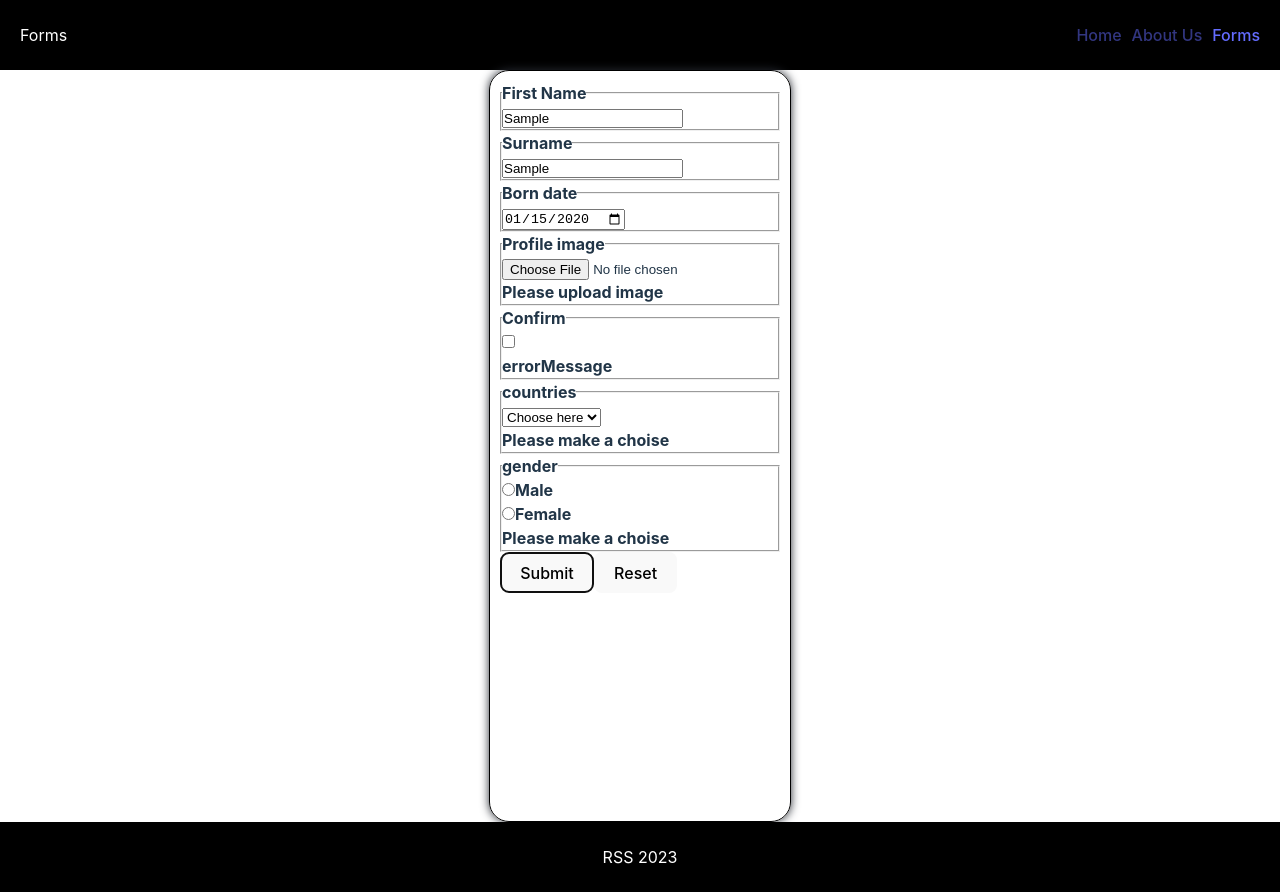
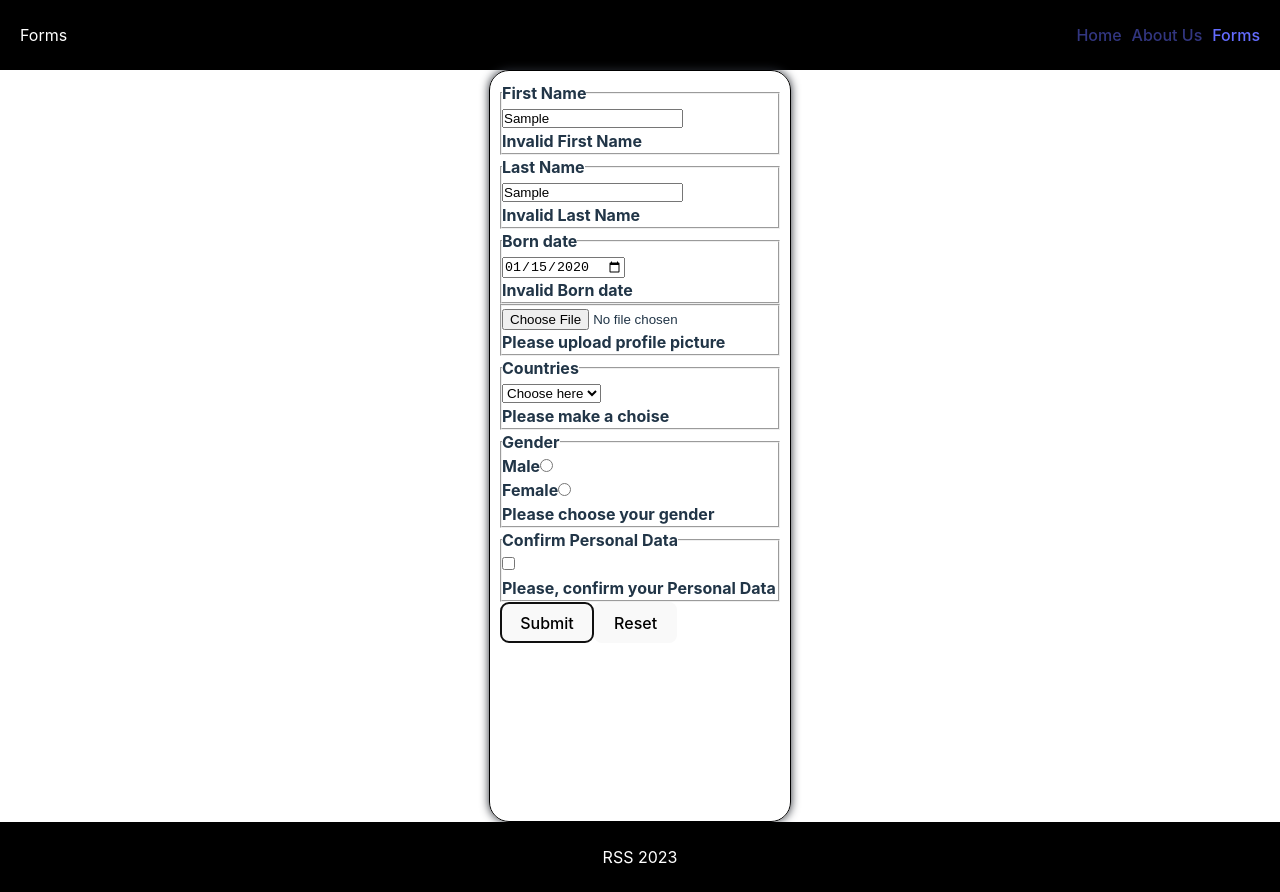
Before and after one commit to bloodsuckers-spb/ssr-render-to-pipeable-stream, a React (Vite) app: page /forms in a window 1280 px wide. Both pictures are taken after typing "Sample", "Sample", "2020-01-15" into the empty fields and a click on the button "Submit". Built offline with nearby package versions, Linux system fonts and the light colour scheme.

Commit message:
feat: start static form

```diff
--- a/src/components/AppLayout/index.tsx
+++ b/src/app/AppLayout/index.tsx
@@ -1,4 +1,4 @@
-import { AppNav, Heading, Bounding } from '..';
+import { AppNav, Heading, Bounding } from '../../components';
 
 import styles from './index.module.scss';
 
--- a/src/components/AppRouter/routesConfig.tsx
+++ b/src/components/AppRouter/routesConfig.tsx
@@ -1,6 +1,6 @@
 import { createRoutesFromElements, Route } from 'react-router-dom';
 
-import App from '../AppLayout';
+import App from '../../app/AppLayout';
 
 import { routes } from './routes';
 
--- a/src/pages/Forms/components/Form/index.tsx
+++ b/src/pages/Forms/components/Form/index.tsx
@@ -1,44 +1,36 @@
 import { Component, ReactNode, FormEvent } from 'react';
-
-import { FormInput, FormField } from './components';
 
 import styles from './index.module.css';
 
 import validate from '../../../../services/Validation';
 
-import { State, Props, ErrorsState } from './models';
-import { FormCard } from '../FormCard/models';
-
-import { inputsData } from './constants';
+import { State, Props, ErrorsState, RefsMap } from './models';
 
 export default class Form extends Component<Props, State> {
-  private static selectTitle = 'countries' as const;
-  private static radioTitle = 'gender' as const;
+  private static radioOptions = ['Male', 'Female'] as const;
   private static defaultSelected = 'Choose here' as const;
-  private static selectOptions = ['USA', 'Italy', 'Germany'] as const;
-  private static radioOptions = ['Male', 'Female'] as const;
-  private static defaultErrorMessage = 'Please make a choise' as const;
-  private inputsRefs: Array<HTMLInputElement> = [];
-  private radioRefs: Array<HTMLInputElement> = [];
+  private formRef: HTMLFormElement | null = null;
+  private inputsRefs = new Map<keyof typeof RefsMap, HTMLInputElement | null>();
+  private radioRefs: Array<HTMLInputElement | null> = [];
   private selectRef: HTMLSelectElement | null = null;
-  private formRef: HTMLFormElement | null = null;
   constructor(props: Props) {
     super(props);
     this.state = {
       isFormDataValid: true,
       errorsStatus: {
-        firstName: false,
-        surname: false,
-        bornDate: false,
-        profilePic: false,
-        personalData: false,
-        countries: false,
-        gender: false,
+        isFirstNameValid: true,
+        isLastNameValid: true,
+        isBornDateValid: true,
+        isProfilePicValid: true,
+        isCountryChecked: true,
+        isGenderChecked: true,
+        isPersonalDataConfirm: true,
       },
     };
   }
 
   private isFormValid = (errorsStatus: ErrorsState) => {
+    console.log(errorsStatus);
     const isFormDataValid = Object.values(errorsStatus).every(
       (state) => !state
     );
@@ -52,42 +44,38 @@ export default class Form extends Component<Props, State> {
     });
   };
 
+  private getInputsValue = (key: keyof typeof RefsMap) => {
+    return this.inputsRefs?.get(key)?.value ?? '';
+  };
+
   private handleSubmit = (event: FormEvent) => {
     event.preventDefault();
-    const { defaultSelected, selectTitle, radioTitle } = Form;
-    const selectStatus = this.selectRef?.value === defaultSelected;
-    const radioStatus = !this.radioRefs.find((radio) => radio.checked);
-    const inputsStatus = this.inputsRefs.reduce(
-      (acc: ErrorsState, { id, value, type, checked = false }) => {
-        acc[id] = validate(value, type, checked);
-        return acc;
-      },
-      {}
-    );
+    console.log(this.selectRef?.value);
     this.isFormValid({
-      ...inputsStatus,
-      [radioTitle]: radioStatus,
-      [selectTitle]: selectStatus,
+      isFirstNameValid: validate(this.getInputsValue('FirstName')),
+      isLastNameValid: validate(this.getInputsValue('LastName')),
+      isBornDateValid: validate(this.getInputsValue('BornDate'), 'date'),
+      isProfilePicValid: validate(this.getInputsValue('ProfileImage'), 'file'),
+      isCountryChecked: this.selectRef?.value !== Form.defaultSelected,
+      isGenderChecked: !!this.radioRefs.find(
+        (radio) => radio?.checked ?? false
+      ),
+      isPersonalDataConfirm: validate(
+        '',
+        'checkbox',
+        !this.inputsRefs?.get('PersonalData')?.checked
+      ),
     });
   };
 
   private getFormData = () => {
-    const { selectTitle, radioTitle } = Form;
-    const { addCard } = this.props;
-    const selectedOption = this.selectRef?.value ?? '';
-    const radioValue =
-      this.radioRefs.find((radio) => radio.checked)?.value ?? '';
-    const inputsValues = this.inputsRefs.reduce(
-      (acc: FormCard, { id, value }) => {
-        acc[id] = value;
-        return acc;
-      },
-      {}
-    );
-    addCard({
-      ...inputsValues,
-      [radioTitle]: selectedOption,
-      [selectTitle]: radioValue,
+    this.props.addCard({
+      FirstName: this.getInputsValue('FirstName'),
+      LastName: this.getInputsValue('LastName'),
+      BornDate: this.getInputsValue('BornDate'),
+      ProfilePic: this.getInputsValue('ProfileImage'),
+      Country: this.selectRef?.value ?? '',
+      PersonalData: !!this.inputsRefs?.get('PersonalData')?.checked,
     });
   };
 
@@ -97,71 +85,102 @@ export default class Form extends Component<Props, State> {
 
   render(): ReactNode {
     const {
-      defaultSelected,
-      selectTitle,
-      radioTitle,
-      selectOptions,
-      radioOptions,
-      defaultErrorMessage,
-    } = Form;
-    const { errorsStatus } = this.state;
+      errorsStatus: {
+        isFirstNameValid,
+        isLastNameValid,
+        isBornDateValid,
+        isProfilePicValid,
+        isCountryChecked,
+        isGenderChecked,
+        isPersonalDataConfirm,
+      },
+    } = this.state;
     return (
       <form
         className={styles.form}
         onSubmit={this.handleSubmit}
         ref={(form) => (this.formRef = form)}
       >
-        {inputsData.map(({ id, type, title, errorMessage }, ind) => (
-          <FormField
-            key={id}
-            title={title}
-            isError={errorsStatus[id]}
-            errorMessage={errorMessage}
-          >
-            <FormInput
-              data={{ id, type, title }}
-              hook={(input) => (this.inputsRefs[ind] = input)}
-            />
-          </FormField>
-        ))}
-        <FormField
-          title={selectTitle}
-          isError={errorsStatus[selectTitle]}
-          errorMessage={defaultErrorMessage}
-        >
-          <label className={styles.sr}>{selectTitle}</label>
-          <select
-            defaultValue={defaultSelected}
-            ref={(select) => (this.selectRef = select)}
-          >
-            {[defaultSelected, ...selectOptions].map((value, ind) => (
-              <option
-                disabled={!ind}
-                hidden={!ind}
-                key={value}
-              >
-                {value}
-              </option>
-            ))}
+        <fieldset>
+          <legend>First Name</legend>
+          <label className={styles.sr}>First Name</label>
+          <input
+            type="text"
+            id="first-name"
+            ref={(input) => this.inputsRefs.set('FirstName', input)}
+          />
+          {!isFirstNameValid && <p>Invalid First Name</p>}
+        </fieldset>
+        <fieldset>
+          <legend>Last Name</legend>
+          <label className={styles.sr}>Last Name</label>
+          <input
+            type="text"
+            ref={(input) => this.inputsRefs.set('LastName', input)}
+          />
+          {!isLastNameValid && <p>Invalid Last Name</p>}
+        </fieldset>
+        <fieldset>
+          <legend>Born date</legend>
+          <label className={styles.sr}>Born date</label>
+          <input
+            type="date"
+            ref={(input) => this.inputsRefs.set('BornDate', input)}
+          />
+          {!isBornDateValid && <p>Invalid Born date</p>}
+        </fieldset>
+        <fieldset>
+          <legend></legend>
+          <label className={styles.sr}></label>
+          <input
+            type="file"
+            ref={(input) => this.inputsRefs.set('ProfileImage', input)}
+          />
+          {isProfilePicValid && <p>Please upload profile picture</p>}
+        </fieldset>
+        <fieldset>
+          <legend>Countries</legend>
+          <label className={styles.sr}>Countries</label>
+          <select defaultValue={Form.defaultSelected} ref={(select) => (this.selectRef = select)}>
+            <option
+              disabled
+              hidden
+            >
+              {Form.defaultSelected}
+            </option>
+            <option>USA</option>
+            <option>Italy</option>
+            <option>Germany</option>
           </select>
-        </FormField>
-        <FormField
-          title={radioTitle}
-          isError={errorsStatus[radioTitle]}
-          errorMessage={defaultErrorMessage}
-        >
-          {radioOptions.map((value, ind) => {
+          {!isCountryChecked && <p>Please make a choise</p>}
+        </fieldset>
+        <fieldset>
+          <legend>Gender</legend>
+          {Form.radioOptions.map((value, ind) => {
             const id = value.toLowerCase();
             return (
               <div key={id}>
-                <FormInput
-                  data={{ title: radioTitle, id, value }}
-                  hook={(input) => (this.radioRefs[ind] = input)}
+                <label htmlFor={id}>{value}</label>
+                <input
+                  id={id}
+                  type="radio"
+                  value={value}
+                  ref={(input) => (this.radioRefs[ind] = input)}
                 />
               </div>
             );
           })}
-        </FormField>
+          {!isGenderChecked && <p>Please choose your gender</p>}
+        </fieldset>
+        <fieldset>
+          <legend>Confirm Personal Data</legend>
+          <label className={styles.sr}>Confirm Personal Data</label>
+          <input
+            type="checkbox"
+            ref={(input) => this.inputsRefs.set('PersonalData', input)}
+          />
+          {!isPersonalDataConfirm && <p>Please, confirm your Personal Data</p>}
+        </fieldset>
         <button type="submit">Submit</button>
         <button
           type="reset"
--- a/src/pages/Forms/index.tsx
+++ b/src/pages/Forms/index.tsx
@@ -23,7 +23,7 @@ export default class Forms extends Component<Props, State> {
     this.setState(({ cards }: State) => ({
       cards: [...cards, card],
     }));
-    console.log('Update');
+    console.log(this.state.cards);
   };
 
   render() {
--- a/src/services/Validation/index.ts
+++ b/src/services/Validation/index.ts
@@ -1,4 +1,4 @@
-const validate = (value: string, type: string, checked: boolean) => {
+const validate = (value: string, type = 'text', checked?: boolean) => {
   const isTextInputValid = (value: string) =>
     /^[A-Z][a-z]+|[А-Я][а-я]{2,10}$/.test(value);
 
@@ -7,6 +7,7 @@ const validate = (value: string, type: string, checked: boolean) => {
   };
 
   const isDateValid = (value: string) => {
+    console.log(value)
     return (
       /[0-9]{4}-[0-9]{2}-[0-9]{2}/.test(value) &&
       Date.now() - Date.parse(value) > 0
@@ -29,7 +30,7 @@ const validate = (value: string, type: string, checked: boolean) => {
     case 'file':
       return !isFileValid(value);
     case 'checkbox':
-      return !isChecked(checked);
+      return !isChecked(!!checked);
     default:
       return !isSelectValid(value);
   }
```
Also changed, not shown: src/pages/Forms/components/Form/models.ts (+20 -1 lines), src/pages/Forms/components/FormCard/models.tsx (+6 -1 lines), src/app/AppLayout/index.module.scss (renamed from src/components/AppLayout/index.module.scss), src/app/AppLayout/models.ts (renamed from src/components/AppLayout/models.ts).
